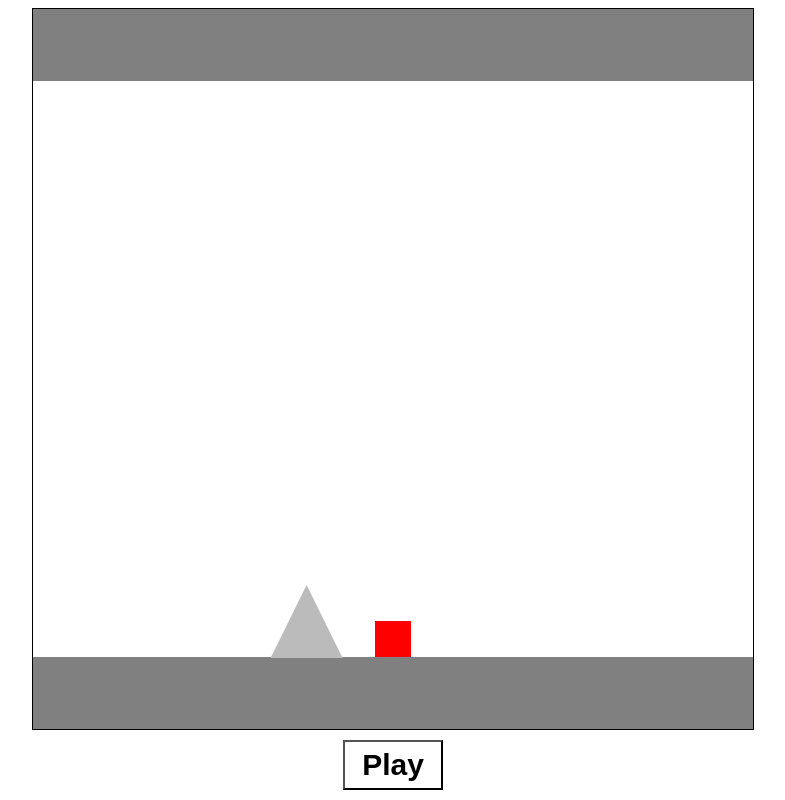
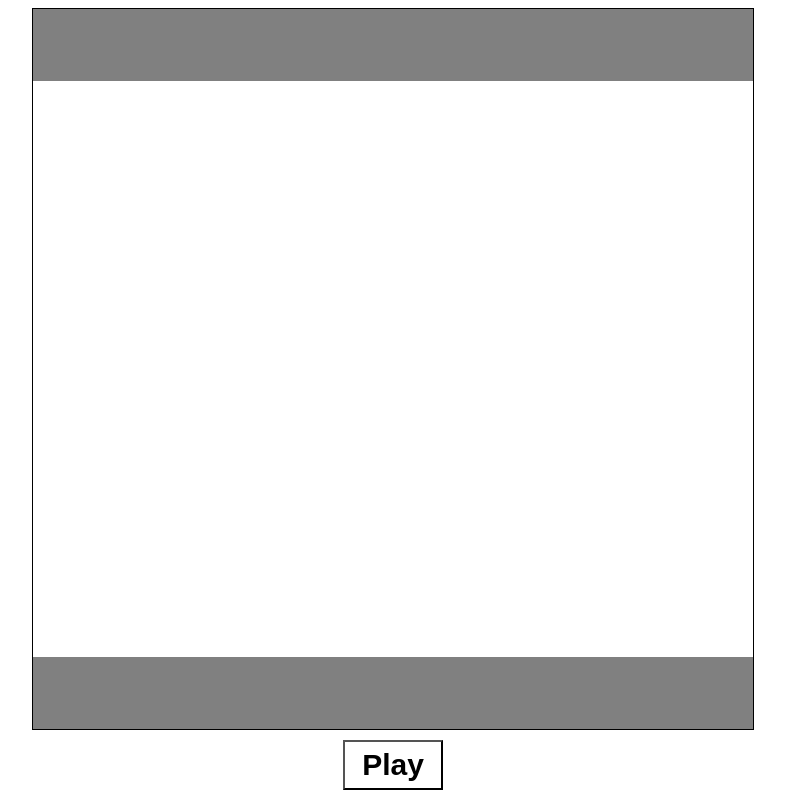
Before and after one commit to nordmanr/env_swap, a plain HTML site: page index.html in a window 1280 px wide. Both pictures are taken after a click on the button "Play". Shown: the whole page, without its empty margins (247-1032 px from the left). Drawn offline with Linux system fonts and the light colour scheme.

Commit message:
Changed to using lines instead of rectangles - should be support more shapes.  Collision not built yet.

```diff
--- a/index.html
+++ b/index.html
@@ -3,11 +3,12 @@
     <head>
         <title>env_swap</title>
         <link rel='stylesheet' href='style.css' />
+        <script src="shapes.js"></script>
         <script src="script.js"></script>
         <script src="levels.js"></script>
         <meta charset="utf-8">
     </head>
-    <body onload="init()">
+    <body>
         <audio id="clearsound" src="sound/pop.ogg" preload="auto"></audio>
         <canvas id="canvas"></canvas>
         <button id="playbutton" onclick="playButtonClicked();">Play</button>
--- a/levels.js
+++ b/levels.js
@@ -1,55 +1,22 @@
 function loadLevel1() {
-    var tri;
+    var ceil, floor, b1;
 
-    ENVIROMENT.push(rectangle("grey", 0, H-UNIT_SIZE*2, W*100, UNIT_SIZE*2, false, "PUSH UP", true));
-    ENVIROMENT.push(rectangle("grey", 0, 0, W*100, UNIT_SIZE*2, false, "PUSH DOWN", true));
-    ENVIROMENT.push(rectangle("grey", UNIT_SIZE*20, H-UNIT_SIZE*3, UNIT_SIZE*4, UNIT_SIZE+1, false, "PUSH UP", true));
+    floor = new Rectangle(0, H-UNIT_SIZE*2, W*100, UNIT_SIZE*2);
+    ceil = new Rectangle(0, 0, W*100, UNIT_SIZE*2);
+    ceil.reaction = "PUSH DOWN";
+    b1 = new Rectangle(UNIT_SIZE*20, H-UNIT_SIZE*3, UNIT_SIZE*4, UNIT_SIZE+1);
+    b1.horizontalVelocity = -.2*UNIT_SIZE;
 
-    for(tri of rectangleOfTri("grey", UNIT_SIZE*20, H-UNIT_SIZE*3, UNIT_SIZE*4, UNIT_SIZE+1, false, "PUSH", true)){
-        ENVIROMENT.push(tri);
-    }
 
-    ENVIROMENT.push(triangle("#bbbbbb", UNIT_SIZE*40, H-UNIT_SIZE*2+1, UNIT_SIZE*42, H-UNIT_SIZE*2+1, UNIT_SIZE*41, H-UNIT_SIZE*4, false, "PUSH UP", true));
+    ENVIROMENT.push(floor);
+    ENVIROMENT.push(ceil);
+    ENVIROMENT.push(b1);
+
+//    for(tri of rectangleOfTri("grey", UNIT_SIZE*20, H-UNIT_SIZE*3, UNIT_SIZE*4, UNIT_SIZE+1, false, "PUSH", true)){
+//        ENVIROMENT.push(tri);
+//    }
+
+//    ENVIROMENT.push(triangle("#bbbbbb", UNIT_SIZE*40, H-UNIT_SIZE*2+1, UNIT_SIZE*41, H-UNIT_SIZE*4, UNIT_SIZE*42, H-UNIT_SIZE*2+1, false, "PUSH UP", true));
 
 
 }
-
-function rectangle(color, left, top, width, height, fatal, reaction, move) {
-    var rectangle = [];
-    rectangle.type="RECT";
-    rectangle.color=color;
-    rectangle.left=left;
-    rectangle.top=top;
-    rectangle.width=width;
-    rectangle.height=height;
-    rectangle.fatal=fatal;
-    rectangle.reaction=reaction;
-    rectangle.move=move;
-    return rectangle;
-}
-
-function rectangleOfTri(color, left, top, width, height, fatal, reaction, move) {
-    var tt = triangle("orange", left, top, left+width, top, left+width/2, top+height/2, fatal, reaction+" UP", move);
-    var bt = triangle("green", left, top+height, left+width, top+height, left+width/2, top+height/2, fatal, reaction+" DOWN", move);
-    var lt = triangle("cyan", left, top, left, top+height, left+width/2, top+height/2, fatal, reaction+" LEFT", move);
-    var rt = triangle("red", left+width, top, left+width, top+height, left+width/2, top+height/2, fatal, reaction+" RIGHT", move);
-
-    return [tt, bt, lt, rt];
-
-}
-
-function triangle(color, p1x, p1y, p2x, p2y, p3x, p3y, fatal, reaction, move) {
-    var triangle = [];
-    triangle.type="TRI";
-    triangle.color=color;
-    triangle.p1x=p1x;
-    triangle.p1y=p1y;
-    triangle.p2x=p2x;
-    triangle.p2y=p2y;
-    triangle.p3x=p3x;
-    triangle.p3y=p3y;
-    triangle.fatal=fatal;
-    triangle.reaction=reaction;
-    triangle.move=move;
-    return triangle;
-}
--- a/script.js
+++ b/script.js
@@ -3,12 +3,17 @@ var CTX;
 var W,H;
 var UNIT_SIZE;
 var ENVIROMENT=[];
-var CHARACTER=[];
+var CHARACTER;
 var FALL_RATE=.03;
 var MOVE_RATE=.2;
 var FPS=60;
 var MAINLOOP;
 var ALTERNATE=[];
+
+
+
+
+
 
 
 function init() {
@@ -30,15 +35,12 @@ function init() {
     CANVAS.width = W;
     CANVAS.height = H;
 
-    CHARACTER.type = "RECT"
-    CHARACTER.left = W*.5-UNIT_SIZE*.5;
-    CHARACTER.top = H*.5-UNIT_SIZE*.5;
-    CHARACTER.height = UNIT_SIZE;
-    CHARACTER.width = UNIT_SIZE;
+    CHARACTER = new Rectangle(W*.5-UNIT_SIZE*.5, H*.5-UNIT_SIZE*.5, UNIT_SIZE, UNIT_SIZE);
     CHARACTER.color = "red";
-    CHARACTER.speed = 0;
+    CHARACTER.verticalVelocity = 0;
 
     ENVIROMENT.acceleration = UNIT_SIZE*FALL_RATE;
+    ENVIROMENT.color = "grey";
 
     loadLevel1();
 
@@ -54,7 +56,17 @@ function playButtonClicked() {
 
 function drawCharacter() {
     CTX.fillStyle = CHARACTER.color;
-    CTX.fillRect(CHARACTER.left, CHARACTER.top, CHARACTER.width, CHARACTER.height);
+    var drawElement = CHARACTER.toInsertableArray();
+    CTX.beginPath();
+    for(var i=0; i<drawElement.points.length; i++) {
+        if (i == 0) {
+            CTX.moveTo(drawElement.points[0].x, drawElement.points[0].y);
+        } else {
+            CTX.lineTo(drawElement.points[i].x, drawElement.points[i].y);
+        }
+    }
+    CTX.closePath();
+    CTX.fill();
 }
 
 function clearScreen() {
@@ -62,82 +74,90 @@ function clearScreen() {
 }
 
 function drawEnv() {
-    CTX.fillStyle = ENVIROMENT.color;
+    var drawElement;
+
     for (var i=0; i<ENVIROMENT.length; i++) {
-        CTX.fillStyle = ENVIROMENT[i].color;
-        switch (ENVIROMENT[i].type) {
-            case "RECT":
-                CTX.fillRect(ENVIROMENT[i].left, ENVIROMENT[i].top, ENVIROMENT[i].width, ENVIROMENT[i].height);
-                break;
-            case "TRI":
-                CTX.beginPath();
-                CTX.moveTo(ENVIROMENT[i].p1x, ENVIROMENT[i].p1y);
-                CTX.lineTo(ENVIROMENT[i].p2x, ENVIROMENT[i].p2y);
-                CTX.lineTo(ENVIROMENT[i].p3x, ENVIROMENT[i].p3y);
-                CTX.closePath();
-                CTX.fill();
+        drawElement = ENVIROMENT[i].toInsertableArray();
+
+        CTX.fillStyle = drawElement.color;
+        CTX.beginPath();
+        for(var j=0; j<drawElement.points.length; j++) {
+            if (j == 0) {
+                CTX.moveTo(drawElement.points[0].x, drawElement.points[0].y);
+            } else {
+                CTX.lineTo(drawElement.points[j].x, drawElement.points[j].y);
+            }
         }
+        CTX.closePath();
+        CTX.fill();
     }
 }
 
+//// !---
 function checkCollision(a, b) {
-    if (a.type == "RECT" && b.type == "RECT") {
-        return (a.left < b.left+b.width && a.left+a.width > b.left && a.top < b.top+b.height && a.top+a.height > b.top);
-    }
+    /*if (a.type == "RECT" && b.type == "RECT") {
+        return (a.p1x < b.p2x && a.p2x > b.p1x && a.p1y < b.p4y && a.p4y > b.p1y);
+    } else if (a.type == "RECT" && b.type == "TRI") {
+        return true;
+    }*/
 }
 
 
 function checkAndReactToCharacterCollision(){
-    for (var i=0; i<ENVIROMENT.length; i++) {
+    /*for (var i=0; i<ENVIROMENT.length; i++) {
         if (checkCollision(CHARACTER, ENVIROMENT[i])) {
             switch (ENVIROMENT[i].reaction) {
                 case "PUSH UP":
-                    CHARACTER.top = ENVIROMENT[i].top - CHARACTER.height;
+                    CHARACTER.p3y = ENVIROMENT[i].p1y;
+                    CHARACTER.p4y = ENVIROMENT[i].p1y;
+                    CHARACTER.p1y = ENVIROMENT[i].p1y - CHARACTER.height;
+                    CHARACTER.p2y = ENVIROMENT[i].p1y - CHARACTER.height;
                     CHARACTER.speed = 0;
                     break;
                 case "PUSH DOWN":
-                    CHARACTER.top = ENVIROMENT[i].top + ENVIROMENT[i].height;
+                    CHARACTER.p1y = ENVIROMENT[i].p3y;
+                    CHARACTER.p2y = ENVIROMENT[i].p3y;
+                    CHARACTER.p3y = ENVIROMENT[i].p3y + CHARACTER.height;
+                    CHARACTER.p4y = ENVIROMENT[i].p3y + CHARACTER.height;
                     CHARACTER.speed = 0;
                     break;
                 case "BOUNCE UP":
-                    CHARACTER.top = ENVIROMENT[i].top - CHARACTER.height;
+                    CHARACTER.p3y = ENVIROMENT[i].p1y;
+                    CHARACTER.p4y = ENVIROMENT[i].p1y;
+                    CHARACTER.p1y = ENVIROMENT[i].p1y - CHARACTER.height;
+                    CHARACTER.p2y = ENVIROMENT[i].p1y - CHARACTER.height;
                     CHARACTER.speed *= -.9;
                     break;
                 case "BOUNCE DOWN":
-                    CHARACTER.top = ENVIROMENT[i].top + ENVIROMENT[i].height;
+                    CHARACTER.p1y = ENVIROMENT[i].p3y;
+                    CHARACTER.p2y = ENVIROMENT[i].p3y;
+                    CHARACTER.p3y = ENVIROMENT[i].p3y + CHARACTER.height;
+                    CHARACTER.p4y = ENVIROMENT[i].p3y + CHARACTER.height;
                     CHARACTER.speed *= -.9;
                     break;
             }
         }else{
 
         }
-    }
-}
+    }*/
+}//// !---
+
 
 function doOneFrame(){
+    var element;
+
     clearScreen();
 
     // Move enviroment to the right - making it seem like you are going right
     for (var i=0; i<ENVIROMENT.length; i++) {
-        if (ENVIROMENT[i].move) {
-            switch (ENVIROMENT[i].type) {
-                case "RECT":
-                    ENVIROMENT[i].left -= UNIT_SIZE*MOVE_RATE;
-                    break;
-                case "TRI":
-                    ENVIROMENT[i].p1x -= UNIT_SIZE*MOVE_RATE;
-                    ENVIROMENT[i].p2x -= UNIT_SIZE*MOVE_RATE;
-                    ENVIROMENT[i].p3x -= UNIT_SIZE*MOVE_RATE;
-                    break;
-            }
-
-        }
+        element = ENVIROMENT[i];
+        element.move();
     }
 
     // Character should be effected by gravity
-    CHARACTER.speed += ENVIROMENT.acceleration;
-    CHARACTER.top += CHARACTER.speed;
-    checkAndReactToCharacterCollision();
+    CHARACTER.increaseVerticalVelocity(ENVIROMENT.acceleration);
+    CHARACTER.move();
+    //checkAndReactToCharacterCollision();
 
 
     // Draw updated screen
--- /dev/null
+++ b/shapes.js
@@ -0,0 +1,213 @@
+function doIntersect(p1, q1, p2, q2) {
+    // Find the four orientations needed for general and
+    // special cases
+    var o1 = orientation(p1, q1, p2);
+    var o2 = orientation(p1, q1, q2);
+    var o3 = orientation(p2, q2, p1);
+    var o4 = orientation(p2, q2, q1);
+
+    // General case
+    if (o1 != o2 && o3 != o4)
+        return true;
+
+    // Special Cases
+    // p1, q1 and p2 are colinear and p2 lies on segment p1q1
+    if (o1 == 0 && onSegment(p1, p2, q1)) return true;
+
+    // p1, q1 and q2 are colinear and q2 lies on segment p1q1
+    if (o2 == 0 && onSegment(p1, q2, q1)) return true;
+
+    // p2, q2 and p1 are colinear and p1 lies on segment p2q2
+    if (o3 == 0 && onSegment(p2, p1, q2)) return true;
+
+    // p2, q2 and q1 are colinear and q1 lies on segment p2q2
+    if (o4 == 0 && onSegment(p2, q1, q2)) return true;
+
+    return false; // Doesn't fall in any of the above cases
+}
+function onSegment(p, q, r) {
+    if (q.x <= Math.max(p.x, r.x) && q.x >= Math.min(p.x, r.x) &&
+        q.y <= Math.max(p.y, r.y) && q.y >= Math.min(p.y, r.y))
+    return true;
+
+    return false;
+}
+// To find orientation of ordered triplet (p, q, r).
+// The function returns following values
+// 0 --> p, q and r are colinear
+// 1 --> Clockwise
+// 2 --> Counterclockwise
+function orientation(p, q, r) {
+    var val = (q.y - p.y) * (r.x - q.x) -
+            (q.x - p.x) * (r.y - q.y);
+
+    if (val == 0) return 0; // colinear
+
+    return (val > 0)? 1: 2; // clock or counterclock wise
+}
+
+
+class Point {
+    constructor(a, b){
+        this.x = a;
+        this.y = b;
+    }
+}
+
+class Shape {
+    constructor(){
+        this._color = ENVIROMENT.color;
+        this._reaction = "PUSH UP";
+        this._fatal = false;
+        this._type = "SHAPE"
+
+        this._horizontalVelocity = 0;
+        this._verticalVelocity = 0;
+    }
+
+    set color(val) {
+        this._color = val;
+    }
+    get color() {
+        return this._color;
+    }
+    set reaction(val) {
+        this._reaction = val;
+    }
+    get reaction() {
+        return this._reaction;
+    }
+    set fatal(val) {
+        this._fatal = val;
+    }
+    get fatal() {
+        return this._fatal;
+    }
+    set horizontalVelocity(val) {
+        this._horizontalVelocity = val;
+    }
+    increaseHorizontalVelocity(inc) {
+        this._horizontalVelocity += inc;
+    }
+    set verticalVelocity(val) {
+        this._verticalVelocity = val;
+    }
+    increaseVerticalVelocity(inc) {
+        this._verticalVelocity += inc;
+    }
+}
+
+class Rectangle extends Shape {
+    constructor(left, top, width, height){
+        super();
+
+        this._p1 = new Point(left, top);
+        this._p2 = new Point(left+width, top);
+        this._p3 = new Point(left+width, top+height);
+        this._p4 = new Point(left, top+height);
+
+        this._width = width;
+        this._height = height;
+        this._top = top;
+        this._left = left;
+
+        this._type = "RECT"
+    }
+
+    set top(val) {
+        this._top = val;
+        this._p1.y = val;
+        this._p2.y = val;
+        this._p3.y = val + this._height;
+        this._p4.y = val + this._height;
+    }
+    set left(val) {
+        this._left = val;
+        this._p1.x = val;
+        this._p2.x = val + this._width;
+        this._p3.x = val + this._width;
+        this._p4.x = val;
+    }
+    set width(val) {
+        this._width = val;
+        this._p2.x = this._p1.x + this._width;
+        this._p3.x = this._p1.x + this._width;
+    }
+    set height(val) {
+        this._height = val;
+        this._p3.y = this._p1.y + this._height;
+        this._p4.y = this._p1.y + this._height;
+    }
+
+    toInsertableArray() {
+        var drawElement = [];
+        drawElement.color = this._color;
+        drawElement.points = [];
+        drawElement.points.push(this._p1);
+        drawElement.points.push(this._p2);
+        drawElement.points.push(this._p3);
+        drawElement.points.push(this._p4);
+        return drawElement;
+    }
+
+    move() {
+        this._p1.x += this._horizontalVelocity;
+        this._p2.x += this._horizontalVelocity;
+        this._p3.x += this._horizontalVelocity;
+        this._p4.x += this._horizontalVelocity;
+        this._left = this._p1.x;
+
+        this._p1.y += this._verticalVelocity;
+        this._p2.y += this._verticalVelocity;
+        this._p3.y += this._verticalVelocity;
+        this._p4.y += this._verticalVelocity;
+        this._top = this._p1.y;
+    }
+}
+
+class Triangle extends Shape {
+
+}
+
+/*
+function rectangle(color, left, top, width, height, fatal, reaction, move) {
+    var rectangle = [];
+    rectangle.type="RECT";
+    rectangle.color=color;
+    rectangle.p1x=left;
+    rectangle.p1y=top;
+    rectangle.p2x=left+width;
+    rectangle.p2y=top;
+    rectangle.p3x=left+width;
+    rectangle.p3y=top+height;
+    rectangle.p4x=left;
+    rectangle.p4y=top+height;
+    rectangle.fatal=fatal;
+    rectangle.reaction=reaction;
+    rectangle.move=move;
+    return rectangle;
+}
+function rectangleOfTri(color, left, top, width, height, fatal, reaction, move) {
+    var tt = triangle("orange", left, top, left+width, top, left+width/2, top+height/2, fatal, reaction+" UP", move);
+    var bt = triangle("green", left, top+height, left+width/2, top+height/2, left+width, top+height, fatal, reaction+" DOWN", move);
+    var lt = triangle("cyan", left, top, left+width/2, top+height/2, left, top+height, fatal, reaction+" LEFT", move);
+    var rt = triangle("red", left+width, top, left+width, top+height, left+width/2, top+height/2, fatal, reaction+" RIGHT", move);
+
+    return [tt, bt, lt, rt];
+
+}
+function triangle(color, p1x, p1y, p2x, p2y, p3x, p3y, fatal, reaction, move) {
+    var triangle = [];
+    triangle.type="TRI";
+    triangle.color=color;
+    triangle.p1x=p1x;
+    triangle.p1y=p1y;
+    triangle.p2x=p2x;
+    triangle.p2y=p2y;
+    triangle.p3x=p3x;
+    triangle.p3y=p3y;
+    triangle.fatal=fatal;
+    triangle.reaction=reaction;
+    triangle.move=move;
+    return triangle;
+}*/
```
